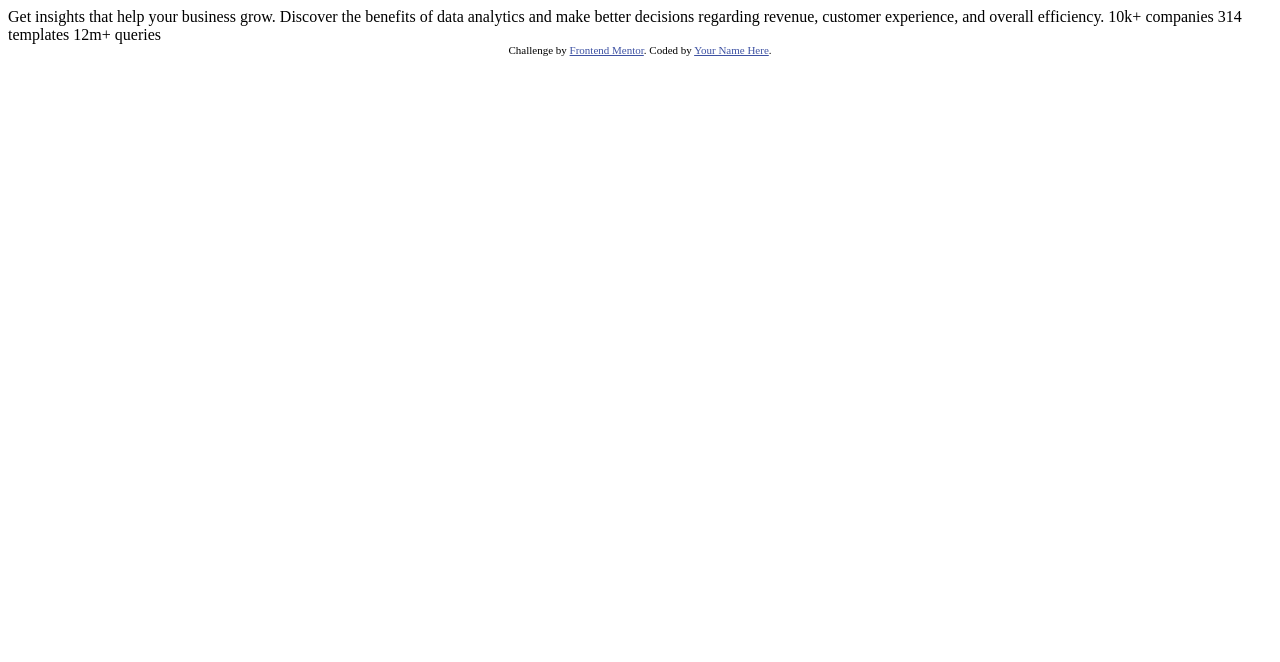
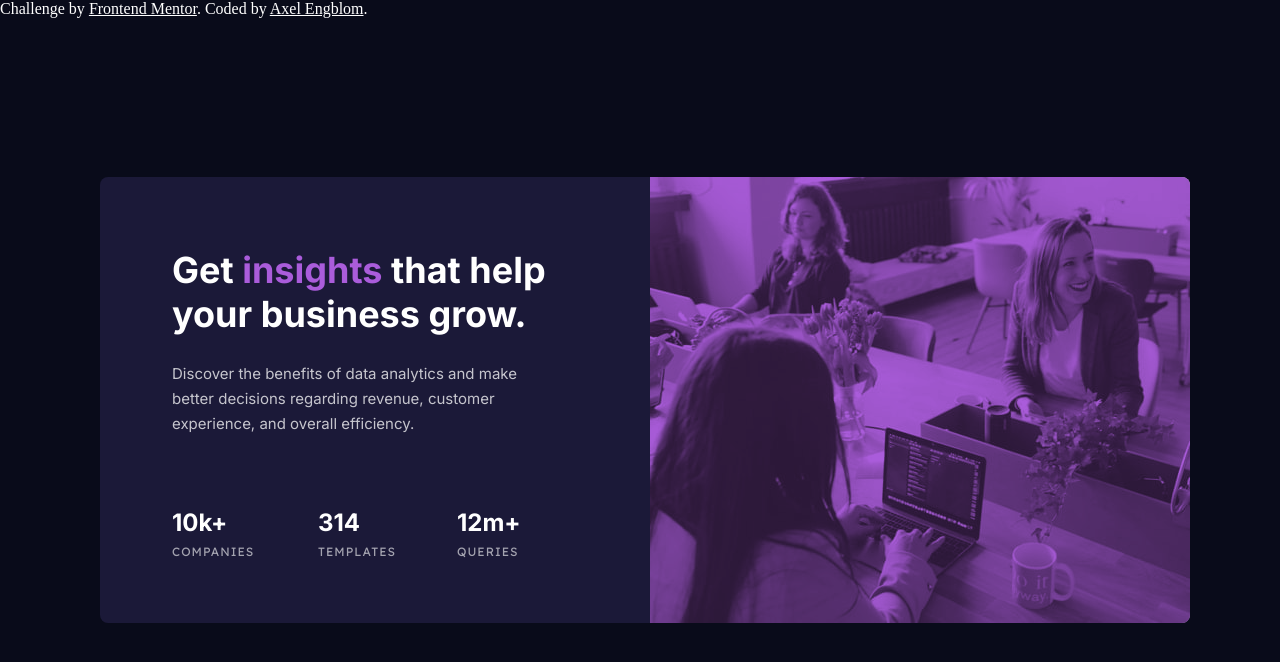
Before and after one commit to axlengblom/stats-preview-card-component, a plain HTML site: page index.html in a window 1280 px wide. Drawn offline with Linux system fonts and the light colour scheme.

Commit message:
finished project

```diff
--- a/index.html
+++ b/index.html
@@ -1,33 +1,58 @@
 <!DOCTYPE html>
 <html lang="en">
   <head>
-  <meta charset="UTF-8">
-  <meta name="viewport" content="width=device-width, initial-scale=1.0"> <!-- displays site properly based on user's device -->
+    <meta charset="UTF-8" />
+    <meta name="viewport" content="width=device-width, initial-scale=1.0" />
+    <!-- displays site properly based on user's device -->
 
-  <link rel="icon" type="image/png" sizes="32x32" href="./images/favicon-32x32.png">
+    <link
+      rel="icon"
+      type="image/png"
+      sizes="32x32"
+      href="./images/favicon-32x32.png"
+    />
 
     <title>Frontend Mentor | Stats preview card component</title>
 
-  <!-- Feel free to remove these styles or customise in your own stylesheet 👍 -->
-  <style>
-    .attribution { font-size: 11px; text-align: center; }
-    .attribution a { color: hsl(228, 45%, 44%); }
-  </style>
+    <link rel="stylesheet" href="style.css" />
   </head>
   <body>
-
-  Get insights that help your business grow.
-
-  Discover the benefits of data analytics and make better decisions regarding revenue, customer
-  experience, and overall efficiency.
-
-  10k+ companies
-  314 templates
-  12m+ queries
-
+    <main class="card">
+      <div class="card__heroimgmask">
+        <div class="card__heroimg"></div>
+      </div>
+      <div class="card__main">
+        <h1 class="card__heading">
+          Get <span class="card__heading--purple">insights</span> that help your
+          business grow.
+        </h1>
+        <p class="card__text">
+          Discover the benefits of data analytics and make better decisions
+          regarding revenue, customer experience, and overall efficiency.
+        </p>
+        <ul class="card__list">
+          <li class="card__listitem listitem1">
+            <h2 class="card__subheading">10k+</h2>
+            <p>companies</p>
+          </li>
+          <li class="card__listitem listitem2">
+            <h2 class="card__subheading">314</h2>
+            <p>templates</p>
+          </li>
+          <li class="card__listitem listitem3">
+            <h2 class="card__subheading">12m+</h2>
+            <p>queries</p>
+          </li>
+        </ul>
+      </div>
+    </main>
     <div class="attribution">
-    Challenge by <a href="https://www.frontendmentor.io?ref=challenge" target="_blank">Frontend Mentor</a>.
-    Coded by <a href="#">Your Name Here</a>.
+      Challenge by
+      <a href="https://www.frontendmentor.io?ref=challenge" target="_blank"
+        >Frontend Mentor</a
+      >. Coded by
+      <a href="https://www.frontendmentor.io/profile/axlengblom">Axel Engblom</a
+      >.
     </div>
   </body>
 </html>
--- /dev/null
+++ b/style.css
@@ -0,0 +1,182 @@
+@import url("https://fonts.googleapis.com/css2?family=Inter:wght@400;700&family=Lexend+Deca&display=swap");
+
+* {
+  margin: 0;
+  padding: 0;
+  box-sizing: border-box;
+  font-style: normal;
+}
+
+body {
+  background: hsl(233, 47%, 7%);
+}
+
+.card,
+.card__heroimgmask {
+  width: 327px;
+}
+
+.card {
+  text-align: center;
+  font-family: "Inter";
+  position: absolute;
+  top: 50%;
+  left: 50%;
+  transform: translate(-50%, -50%);
+}
+
+.card__heroimgmask {
+  background: hsl(277, 64%, 61%);
+  border-radius: 8px 8px 0 0;
+}
+
+.card__heroimg {
+  height: 240px;
+  border-radius: 8px 8px 0 0;
+  background: hsl(277, 64%, 61%);
+  background: url("./images/image-header-mobile.jpg");
+  mix-blend-mode: multiply;
+  opacity: 0.75;
+}
+
+.card__main {
+  padding: 40px 0 32px 0;
+  background: hsl(244, 38%, 16%);
+  border-radius: 0 0 8px 8px;
+}
+
+.card__heading,
+.card__subheading {
+  color: hsl(0, 0%, 100%);
+}
+
+.card__heading,
+.card__text,
+.card__listitem {
+  width: 264px;
+  margin: auto;
+}
+
+.card__heading {
+  font-size: 28px;
+  font-weight: 700;
+  height: 96px;
+  margin: 0 auto 16px auto;
+  line-height: 32px;
+}
+
+.card__heading span {
+  color: hsl(277, 64%, 61%);
+}
+
+.card__text {
+  color: hsla(0, 0%, 100%, 0.75);
+  font-size: 15px;
+  height: 100px;
+  margin: 8px auto 40px auto;
+  line-height: 25px;
+}
+
+.card__text,
+.card__listitem p {
+  font-weight: 400;
+}
+
+.card__listitem {
+  height: 56px;
+  list-style-type: none;
+  margin: 24px auto 0 auto;
+}
+
+.card__subheading {
+  font-size: 24px;
+  margin: 0 auto 2px auto;
+  line-height: 29px;
+}
+
+.card__listitem p {
+  font-size: 12px;
+  color: hsla(0, 0%, 100%, 0.6);
+  font-family: "Lexend Deca";
+  text-transform: uppercase;
+  line-height: 25px;
+  letter-spacing: 1px;
+}
+
+.attribution {
+  color: white;
+  font-style: normal;
+}
+
+.attribution a:link {
+  color: white;
+}
+
+@media screen and (min-width: 1100px) {
+  .card {
+    width: 1100px;
+    height: 446px;
+    display: flex;
+    flex-direction: row-reverse;
+  }
+
+  .card__heroimg,
+  .card__heroimgmask {
+    width: 540px;
+    height: 446px;
+    border-radius: 0 8px 8px 0;
+  }
+
+  .card__heroimg {
+    background-image: url("./images/image-header-desktop.jpg");
+  }
+
+  .card__main {
+    width: 550px;
+    border-radius: 8px 0 0 8px;
+  }
+
+  .card__heading {
+    width: 403px;
+  }
+
+  .card__text {
+    width: 374px;
+  }
+
+  .card__heading,
+  .card__text,
+  .card__listitem {
+    text-align: left;
+  }
+
+  .card__heading {
+    margin: 31px 0 0 72px;
+    height: 88px;
+    font-size: 36px;
+    line-height: 44px;
+  }
+
+  .card__text {
+    margin: 25px 0 0 72px;
+    height: 75px;
+  }
+
+  .card__list {
+    display: flex;
+    margin: 72px 0 0 72px;
+  }
+
+  .listitem1 {
+    margin: 0 63px 0 0;
+    width: 83px;
+  }
+  .listitem2 {
+    margin: 0 60px 0 0;
+    width: 79px;
+  }
+  .listitem3 {
+    margin: 0;
+    width: 67px;
+  }
+}
```
Also changed, not shown: 2 other files. Lines whose indentation alone changed are shown as unchanged.
